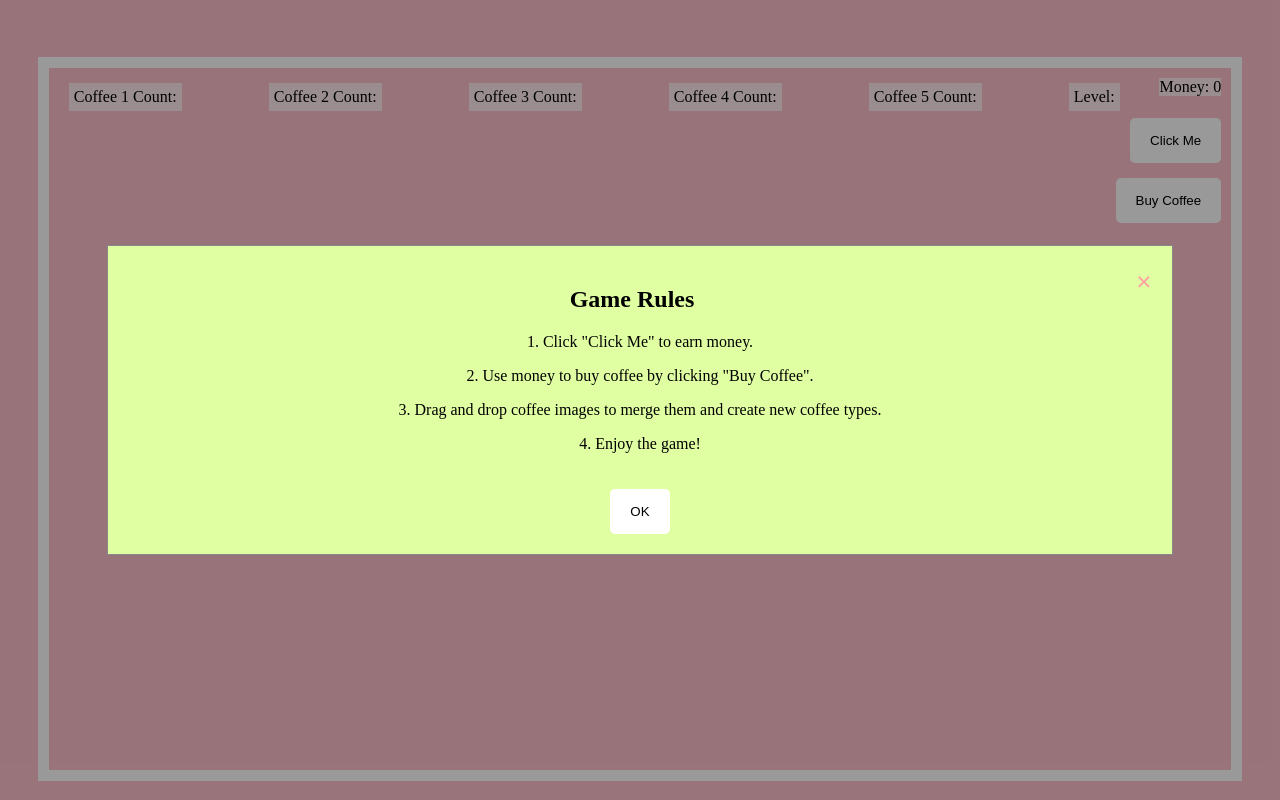
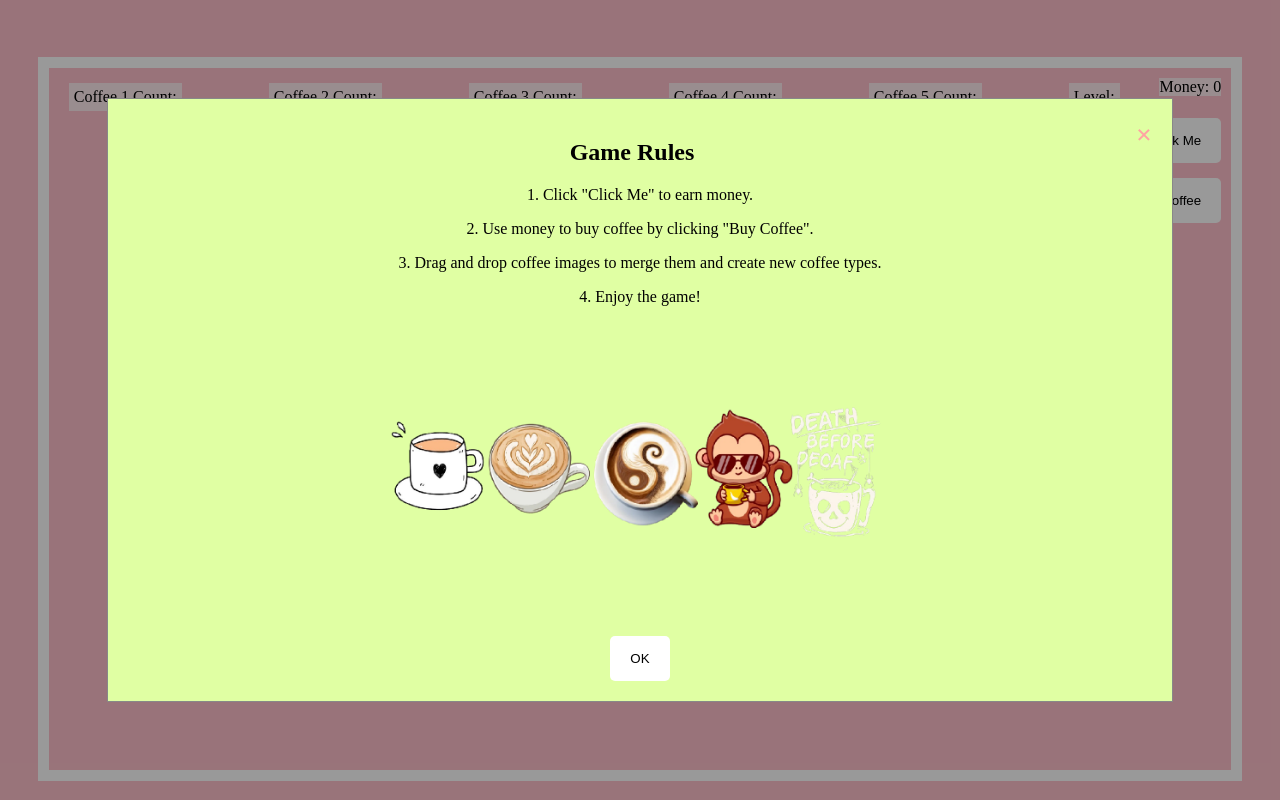
Before and after one commit to polina-volodina/KohviMaania, a Flask app: page / in a window 1280 px wide. Run offline with Flask 3, Linux system fonts and the light colour scheme.

Commit message:
Peaks olema pilt Rules

```diff
--- a/Current/templates/index.html
+++ b/Current/templates/index.html
@@ -134,6 +134,7 @@
             <p>2. Use money to buy coffee by clicking "Buy Coffee".</p>
             <p>3. Drag and drop coffee images to merge them and create new coffee types.</p>
             <p>4. Enjoy the game!</p>
+            <p><img src="images/Rules.png" style="display: block; margin: auto; width: 500px; height: auto;"></p>
             <button class="button" onclick="closeModal()">OK</button>
         </div>
     </div>
```
